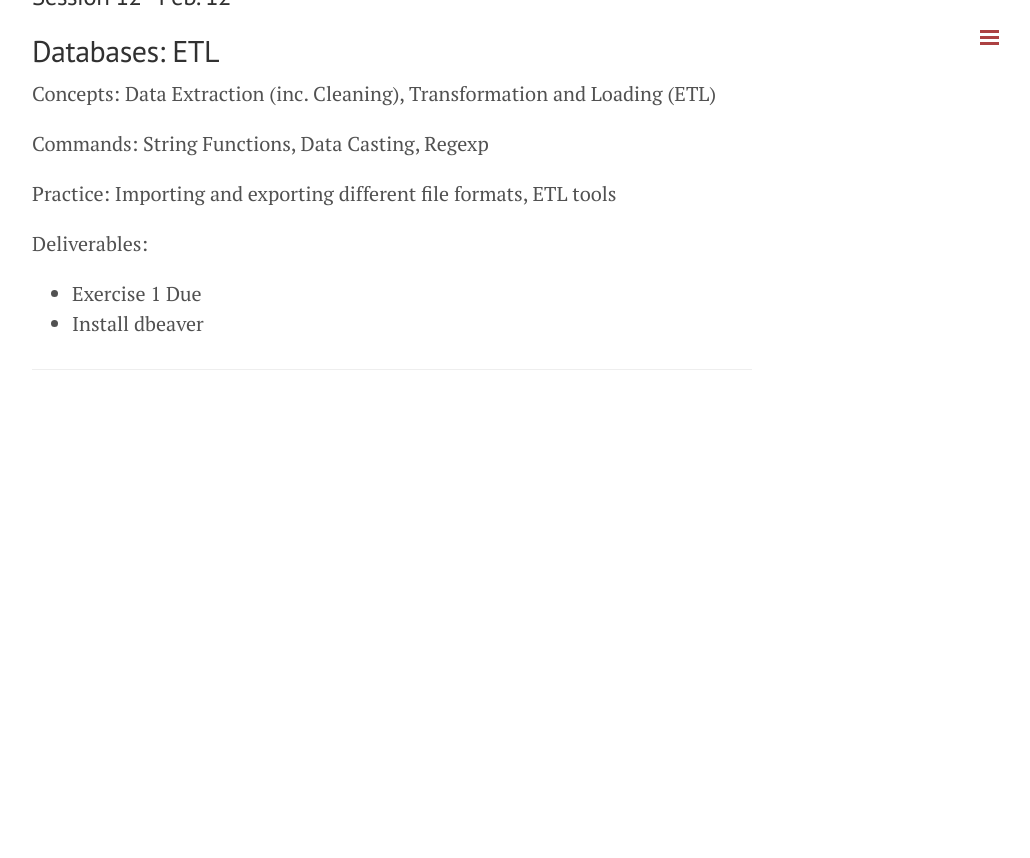
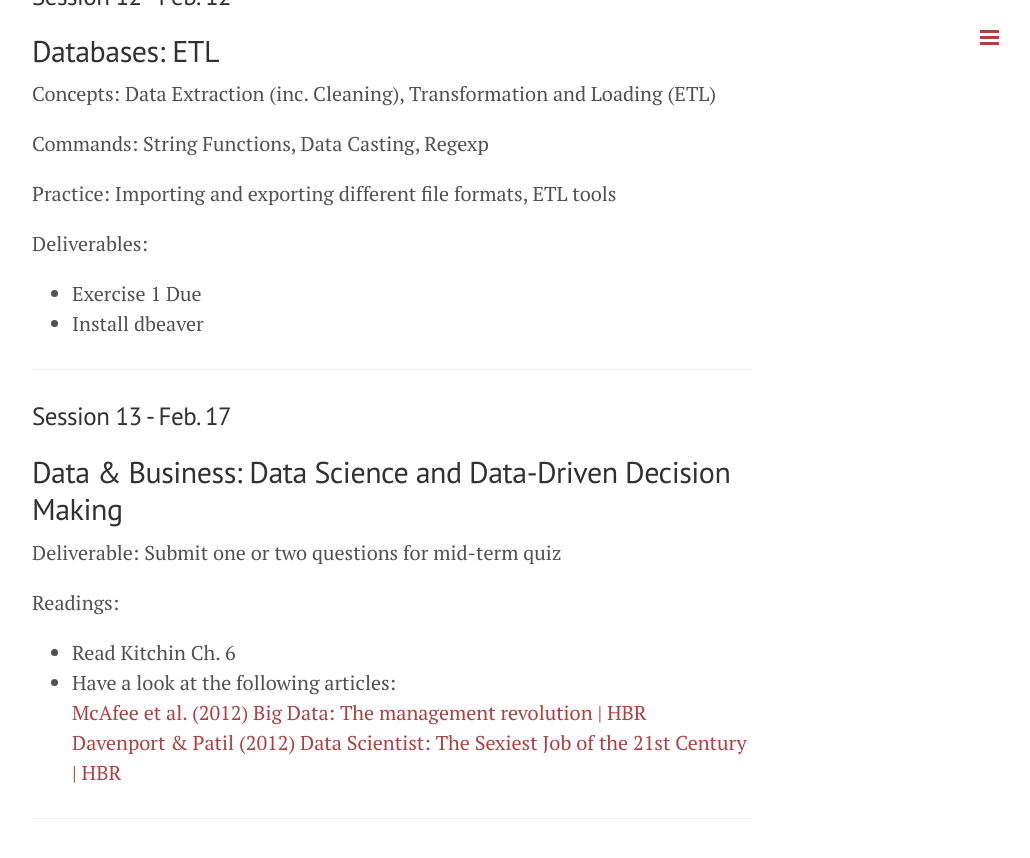
Before and after one commit to retrography/data-management, a Jekyll site: the page built from outline.md, in a window 1280 px wide and 900 px high, scrolled down 4404 px. Shown: the top 858 px of the window, without its empty margins (248-1278 px from the left). Built offline with Jekyll 4.4.1, drawn with Linux system fonts in a browser that asks for light colours; Markdown is read by kramdown in place of the engine named in the settings; before the commit the page ends 4855 px from its top, so only the background shows below that.

Commit message:
Update outline.md

```diff
--- a/outline.md
+++ b/outline.md
@@ -149,3 +149,16 @@ Deliverables:
 - Install dbeaver
 
 ***
+
+### Session 13 - Feb. 17
+## Data & Business: Data Science and Data-Driven Decision Making
+
+Deliverable: Submit one or two questions for mid-term quiz
+
+Readings:
+- Read Kitchin Ch. 6
+- Have a look at the following articles:<br />
+[McAfee et al. (2012) Big Data: The management revolution | HBR](https://hbr.org/2012/10/big-data-the-management-revolution)<br />
+[Davenport & Patil (2012) Data Scientist: The Sexiest Job of the 21st Century | HBR](https://hbr.org/2012/10/data-scientist-the-sexiest-job-of-the-21st-century/)
+
+***
```
